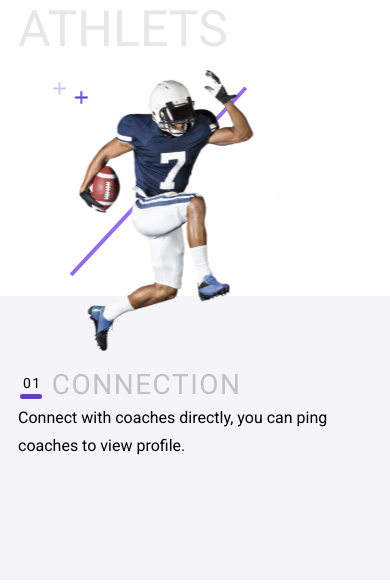
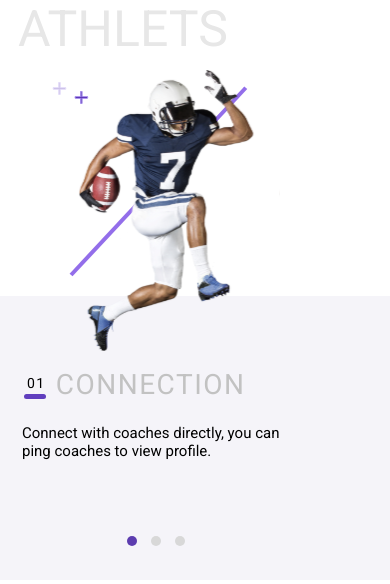
Before and after one commit to nutcom3/sportlab, a Next.js app: page / in a window 390 px wide. Shown: the top 584 px of the page. Built offline with nearby package versions, Linux system fonts and the light colour scheme.

Commit message:
finish mobile football man

```diff
--- a/src/app/globals.css
+++ b/src/app/globals.css
@@ -6,3 +6,7 @@ body {
 * {
   font-family: 'Roboto', sans-serif;
 }
+
+.active {
+  background-color: #603EBE;
+}
--- a/src/app/page.module.css
+++ b/src/app/page.module.css
@@ -44,15 +44,41 @@
   line-height: 28px;
 }
 
-.growth .description {
-  color: #FFFFFF;
+.slideshow-container {
+  position: relative;
+  margin: auto;
+}
+
+.dot {
+  cursor: pointer;
+  height: 10px;
+  width: 10px;
+  margin: 0 7px;
+  background-color: #D8D8D8;
+  border-radius: 50%;
+  display: inline-block;
+  transition: background-color 0.6s ease;
+}
+
+.active, .dot:hover {
+  background-color: #5C3CAF;
 }
 
 /* Mobile styles */
 @media only screen and (max-width: 620px) {
+  .dotgroup {
+    position: absolute;
+    left: 120px;
+    bottom: 30px;
+  }
+
   .article {
     margin-top: 50%;
     margin-left: unset;
+  }
+
+  .dotgroup {
+    text-align: center;
   }
 
   .football {
@@ -106,14 +132,11 @@
     z-index: -1;
   }
 
-  .collaboration, .growth {
+  .connection, .collaboration, .growth {
     display: none;
-  }
-
-  .connection {
     background-color: #F5F4F9;
     margin-top: 237px;
-    padding-left: 18px;
+    padding-left: 22px;
     height: 284px;
   }
 
@@ -128,9 +151,22 @@
   .titletext {
     font-size: 28px;
   }
+
+  .description {
+    font-size: 15px;
+    font-style: normal;
+    font-weight: 400;
+    line-height: normal;
+    padding-top: 20px;
+    width: 284px;
+  }
 }
 
 @media only screen and (min-width: 620px) {
+  .dotgroup {
+    display: none;
+  }
+
   .main {
     position: relative;
     margin: 0px;
@@ -188,7 +224,7 @@
   }
 
   .growth {
-    background-color: #5E3DB3;
+    background-color: #5E3DB3 !important;
   }
 
   .collaboration {
@@ -271,6 +307,10 @@
     font-style: normal;
     width: 447px;
   }
+
+  .growth .description {
+    color: #FFFFFF;
+  }
 }
 
 @media only screen and (min-width: 992px) {
@@ -338,6 +378,7 @@
 
 /* Desktop styles */
 @media only screen and (min-width: 1280px) {
+
   .headArticle,
   .article {
     margin-left: 50%;
--- a/src/app/page.tsx
+++ b/src/app/page.tsx
@@ -1,13 +1,77 @@
+"use client";
+
 import Image from 'next/image'
 import styles from './page.module.css'
 import FootBall from '../../public/football.svg'
 import PlusDark from '../../public/plusdark.svg'
 import Plus from '../../public/plus.svg'
 import Line from '../../public/line.svg'
+import React, { useState, useEffect } from 'react'
+import './globals.css'
 
 export default function Home() {
+  const [slideIndex, setSlideIndex] = useState(1);
+  const slides: HTMLCollection = document.getElementsByClassName('slider') as HTMLCollection;
+  const dots: HTMLCollection = document.getElementsByClassName('dot') as HTMLCollection;
+  useEffect(() => {
+    showSlides(slideIndex);
+
+    const handleResize = () => {
+      showSlides(slideIndex);
+    };
+    window.addEventListener('resize', handleResize);
+
+    return () => {
+      window.removeEventListener('resize', handleResize);
+    };
+    // eslint-disable-next-line react-hooks/exhaustive-deps
+  }, [slideIndex]);
+
+  const showSlides = (n: number) => {
+    /* if mobile size */
+    if (window.innerWidth <= 620) {
+      if (n > slides.length) {
+        setSlideIndex(1);
+      }
+
+      if (n < 1) {
+        setSlideIndex(slides.length);
+      }
+
+      /* reset slide */
+      Array.from(slides).forEach((slide, i) => {
+        (slide as HTMLElement).style.display = "none";
+      });
+
+      /* reset dots */
+      Array.from(dots).forEach((dot, i) => {
+        dot.className = dot.className.replace(styles.active, "");
+      });
+
+      (slides[slideIndex - 1] as HTMLElement).style.display = "block";
+      (dots[slideIndex - 1] as HTMLElement).className += ` ${styles.active}`;
+    } else {
+      Array.from(slides).forEach((slide, i) => {
+        (slide as HTMLElement).style.display = "block";
+      });
+    }
+  }
+
+  const plusSlides = (index: number) => {
+    let newIndex = slideIndex + index;
+    if (newIndex > 3) {
+      newIndex = 1;
+    }
+    setSlideIndex(newIndex);
+  };
+
+  const currentSlide = (index: number) => {
+    setSlideIndex(index);
+  };
+
   return (
     <main className={styles.main}>
+      <div className={styles.footballContent} onClick={() => plusSlides(1)}>
         <div className={styles.athlets}>
           <div className={styles.headArticle}>
             <div className={styles.athletsText}>ATHLETS</div>
@@ -19,7 +83,7 @@ export default function Home() {
         <Image src={FootBall} alt="Football" className={styles.football} width={0} height={0} />
         <Image src={Line} alt="line" className={styles.line} width={0} height={0} />
 
-      <div className={styles.connection}>
+        <div className={`${styles.connection} slider`}>
           <div className={styles.article}>
             <div className={styles.title}>
               <div className={styles.titlenumber}>01</div>
@@ -31,7 +95,7 @@ export default function Home() {
           </div>
         </div>
 
-      <div className={`${styles.collaboration}`}>
+        <div className={`${styles.collaboration} slider`}>
           <div className={styles.article}>
             <div className={styles.title}>
               <div className={styles.titlenumber}>02</div>
@@ -43,7 +107,7 @@ export default function Home() {
           </div>
         </div>
 
-      <div className={`${styles.growth}`}>
+        <div className={`${styles.growth} slider`}>
           <div className={styles.article}>
             <div className={styles.title}>
               <div className={styles.titlenumber}>03</div>
@@ -54,6 +118,13 @@ export default function Home() {
             </div>
           </div>
         </div>
+
+        <div className={styles.dotgroup}>
+          <span className={`dot ${styles.dot}`} onClick={() => currentSlide(1)}></span>
+          <span className={`dot ${styles.dot}`} onClick={() => currentSlide(2)}></span>
+          <span className={`dot ${styles.dot}`} onClick={() => currentSlide(3)}></span>
+        </div>
+      </div>
     </main>
   )
 }
```
Lines whose indentation alone changed are shown as unchanged.
